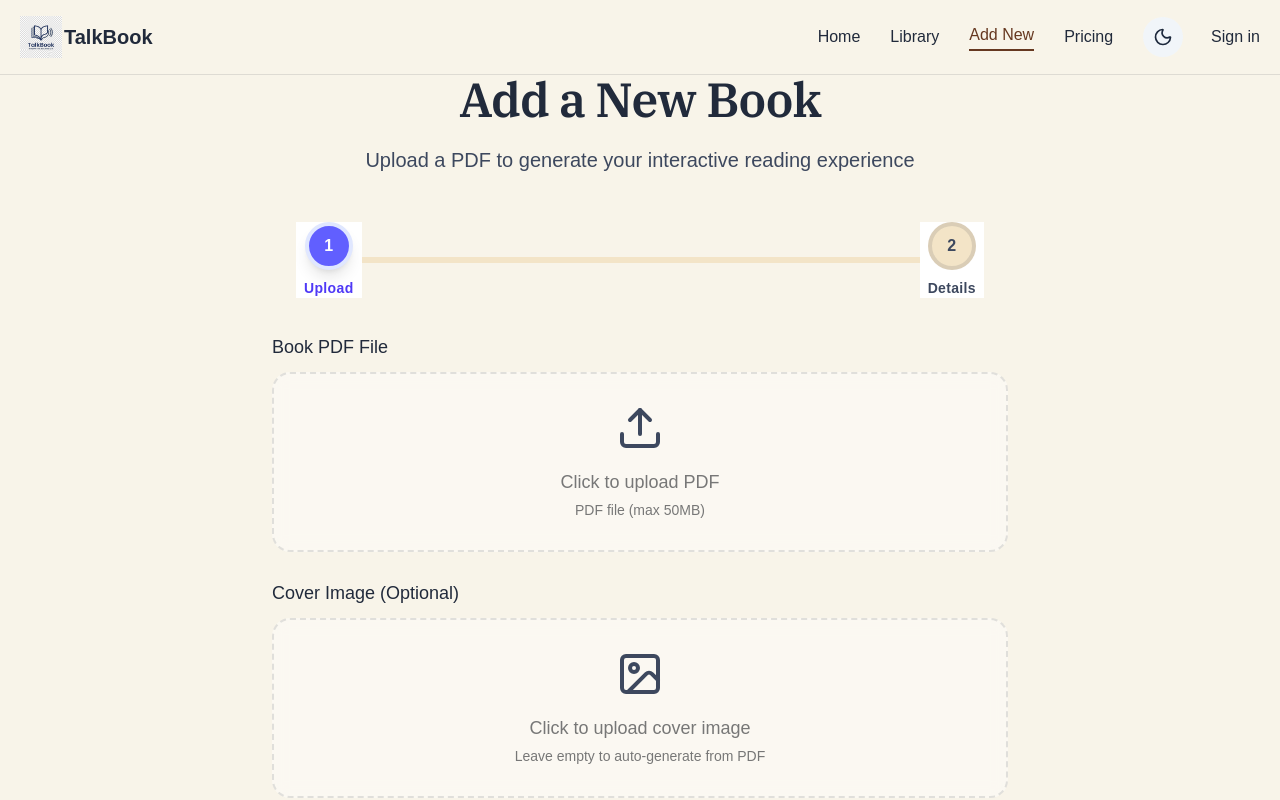
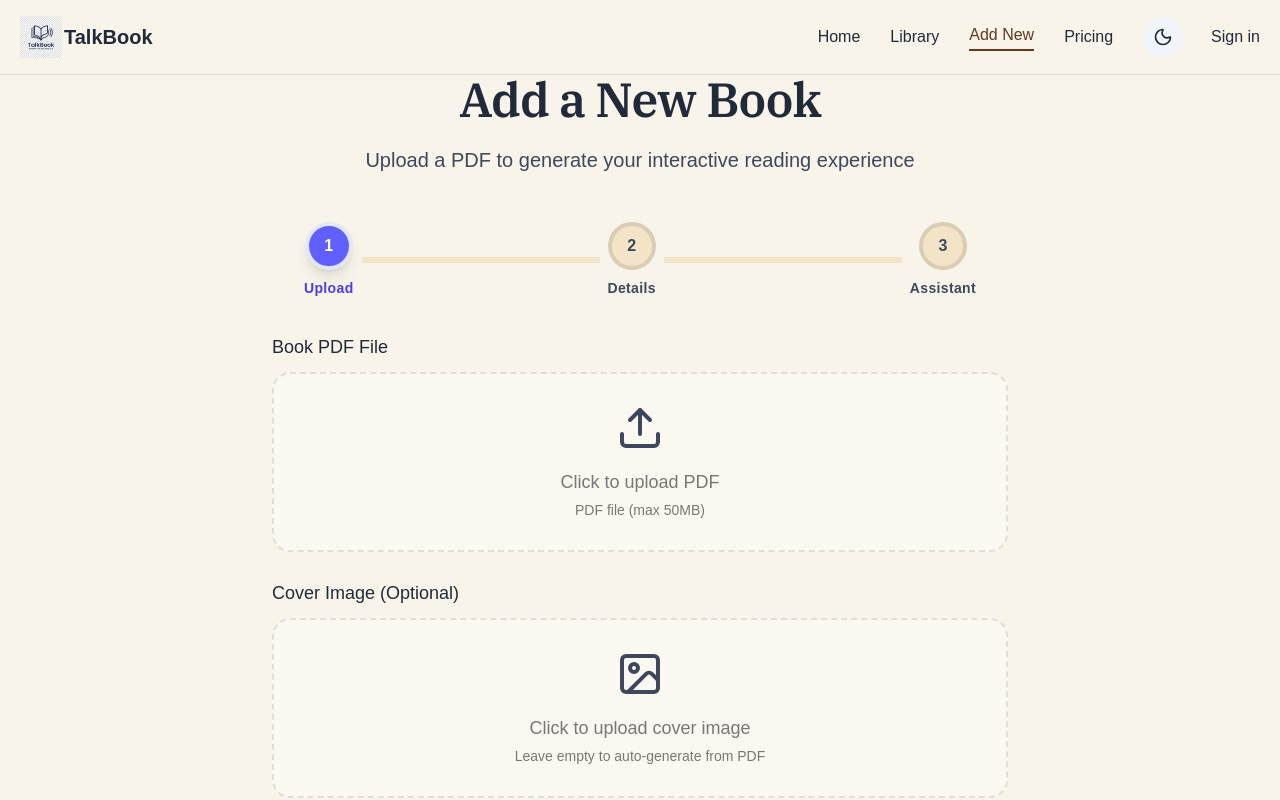
Before and after one commit to AhmedAdel208/talkbook, a Next.js app: page /new-book in a window 1280 px wide. Shown: the top 800 px of the page. Built offline with nearby package versions, Linux system fonts and the light colour scheme; no server answers; a web font is replaced by a local one.

Commit message:
Refactor upload form into 3 steps and fix background issues

```diff
--- a/components/UploadForm.tsx
+++ b/components/UploadForm.tsx
@@ -146,7 +146,7 @@ const UploadForm = () => {
         }
     };
 
-    const handleNext = async () => {
+    const handleNextStep1 = async () => {
         // Only validate the fields present in step 1
         const isValid = await form.trigger(['pdfFile', 'coverImage']);
         if (isValid) {
@@ -155,8 +155,17 @@ const UploadForm = () => {
         }
     };
 
-    const handleBack = () => {
-        setStep(1);
+    const handleNextStep2 = async () => {
+        // Validate details
+        const isValid = await form.trigger(['title', 'author', 'category']);
+        if (isValid) {
+            setStep(3);
+            window.scrollTo({ top: 0, behavior: 'smooth' });
+        }
+    };
+
+    const handleBack = (targetStep: number) => {
+        setStep(targetStep);
         window.scrollTo({ top: 0, behavior: 'smooth' });
     };
 
@@ -173,22 +182,29 @@ const UploadForm = () => {
                         <div className="absolute left-6 right-6 top-1/2 -z-10 h-1.5 -translate-y-1/2 bg-secondary rounded-full overflow-hidden">
                             <div
                                 className="h-full bg-indigo-500 transition-all duration-500 ease-in-out"
-                                style={{ width: step === 1 ? '0%' : '100%' }}
+                                style={{ width: step === 1 ? '0%' : (step === 2 ? '50%' : '100%') }}
                             />
                         </div>
 
-                        <div className="flex flex-col items-center gap-2 bg-card px-2 z-10 transition-transform duration-300 hover:scale-105">
+                        <div className="flex flex-col items-center gap-2 bg-background px-2 z-10 transition-transform duration-300 hover:scale-105">
                             <div className={`w-12 h-12 rounded-full flex items-center justify-center font-bold border-4 transition-all duration-300 ${step >= 1 ? 'bg-indigo-500 border-indigo-100 dark:border-indigo-900/50 text-white shadow-lg' : 'bg-background border-border text-muted-foreground'}`}>
                                 1
                             </div>
                             <span className={`text-sm font-bold tracking-wide ${step >= 1 ? 'text-indigo-600 dark:text-indigo-400' : 'text-muted-foreground'}`}>Upload</span>
                         </div>
 
-                        <div className="flex flex-col items-center gap-2 bg-card px-2 z-10 transition-transform duration-300 hover:scale-105">
+                        <div className="flex flex-col items-center gap-2 bg-background px-2 z-10 transition-transform duration-300 hover:scale-105">
                             <div className={`w-12 h-12 rounded-full flex items-center justify-center font-bold border-4 transition-all duration-300 ${step >= 2 ? 'bg-indigo-500 border-indigo-100 dark:border-indigo-900/50 text-white shadow-lg' : 'bg-secondary border-border text-muted-foreground'}`}>
                                 2
                             </div>
                             <span className={`text-sm font-bold tracking-wide ${step >= 2 ? 'text-indigo-600 dark:text-indigo-400' : 'text-muted-foreground'}`}>Details</span>
+                        </div>
+
+                        <div className="flex flex-col items-center gap-2 bg-background px-2 z-10 transition-transform duration-300 hover:scale-105">
+                            <div className={`w-12 h-12 rounded-full flex items-center justify-center font-bold border-4 transition-all duration-300 ${step >= 3 ? 'bg-indigo-500 border-indigo-100 dark:border-indigo-900/50 text-white shadow-lg' : 'bg-secondary border-border text-muted-foreground'}`}>
+                                3
+                            </div>
+                            <span className={`text-sm font-bold tracking-wide ${step >= 3 ? 'text-indigo-600 dark:text-indigo-400' : 'text-muted-foreground'}`}>Assistant</span>
                         </div>
                     </div>
                 </div>
@@ -219,7 +235,7 @@ const UploadForm = () => {
                                 disabled={isSubmitting}
                             />
 
-                            <Button type="button" onClick={handleNext} className="form-btn w-full mt-8 group">
+                            <Button type="button" onClick={handleNextStep1} className="form-btn w-full mt-8 group">
                                 Continue
                                 <svg className="ml-2 w-5 h-5 group-hover:translate-x-1 transition-transform" fill="none" stroke="currentColor" viewBox="0 0 24 24"><path strokeLinecap="round" strokeLinejoin="round" strokeWidth={2} d="M9 5l7 7-7 7" /></svg>
                             </Button>
@@ -251,6 +267,19 @@ const UploadForm = () => {
                                 disabled={isSubmitting}
                             />
 
+                            <div className="flex gap-4 pt-4 mt-8 border-t border-border/50">
+                                <Button type="button" onClick={() => handleBack(1)} variant="outline" className="flex-1 py-6 text-base font-semibold border-2 rounded-xl transition-all hover:bg-secondary disabled:opacity-50" disabled={isSubmitting}>
+                                    Back
+                                </Button>
+                                <Button type="button" onClick={handleNextStep2} className="form-btn flex-2 shadow-lg hover:shadow-indigo-500/25 group" disabled={isSubmitting}>
+                                    Continue
+                                    <svg className="ml-2 w-5 h-5 group-hover:translate-x-1 transition-transform" fill="none" stroke="currentColor" viewBox="0 0 24 24"><path strokeLinecap="round" strokeLinejoin="round" strokeWidth={2} d="M9 5l7 7-7 7" /></svg>
+                                </Button>
+                            </div>
+                        </div>
+
+                        {/* --- STEP 3 --- */}
+                        <div className={`space-y-8 transition-all duration-500 ${step === 3 ? 'block opacity-100 translate-x-0' : 'hidden opacity-0 translate-x-4'}`}>
                             <FormField
                                 control={form.control}
                                 name="persona"
@@ -270,7 +299,7 @@ const UploadForm = () => {
                             />
 
                             <div className="flex gap-4 pt-4 mt-8 border-t border-border/50">
-                                <Button type="button" onClick={handleBack} variant="outline" className="flex-1 py-6 text-base font-semibold border-2 rounded-xl transition-all hover:bg-secondary disabled:opacity-50" disabled={isSubmitting}>
+                                <Button type="button" onClick={() => handleBack(2)} variant="outline" className="flex-1 py-6 text-base font-semibold border-2 rounded-xl transition-all hover:bg-secondary disabled:opacity-50" disabled={isSubmitting}>
                                     Back
                                 </Button>
                                 <Button type="submit" className="form-btn flex-2 shadow-lg hover:shadow-indigo-500/25" disabled={isSubmitting}>
```
